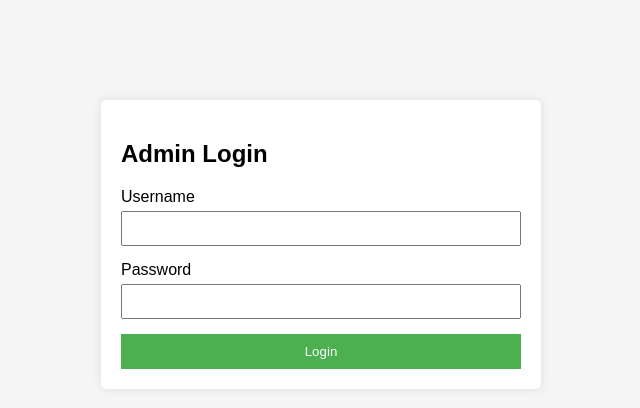
After one commit to Shihara1020/HOTEL-MANAGEMENT, a PHP site: page /admin.php in a window 1280 px wide. The commit adds this page. Shown: the top 408 px of the page, without its empty margins (319-959 px from the left). Run offline with PHP 8.4, Linux system fonts and the light colour scheme.

Commit message:
add admin login page

```diff
--- /dev/null
+++ b/admin.php
@@ -0,0 +1,55 @@
+<?php
+// session_start();
+
+if ($_SERVER['REQUEST_METHOD'] === 'POST') {
+    $username = $_POST['username'] ?? '';
+    $password = $_POST['password'] ?? '';
+
+    // Replace with your actual admin credentials
+    $valid_username = 'admin';
+    $valid_password = '123'; // Store hashed password in production
+
+    if ($username === $valid_username && $password === $valid_password) {
+        $_SESSION['admin_logged_in'] = true;
+        header('Location: index.php');
+        exit;
+    } else {
+        $error = "Invalid username or password";
+    }
+}
+?>
+
+<!DOCTYPE html>
+<html>
+<head>
+    <title>Admin Login</title>
+    <style>
+        body { font-family: Arial, sans-serif; background: #f5f5f5; }
+        .login-form { max-width: 400px; margin: 100px auto; background: white; padding: 20px; border-radius: 5px; box-shadow: 0 0 10px rgba(0,0,0,0.1); }
+        .form-group { margin-bottom: 15px; }
+        label { display: block; margin-bottom: 5px; }
+        input { width: 100%; padding: 8px; box-sizing: border-box; }
+        button { background: #4CAF50; color: white; border: none; padding: 10px; width: 100%; cursor: pointer; }
+        .error { color: red; margin-bottom: 15px; }
+    </style>
+</head>
+<body>
+    <div class="login-form">
+        <h2>Admin Login</h2>
+        <?php if (isset($error)): ?>
+            <div class="error"><?= $error ?></div>
+        <?php endif; ?>
+        <form method="POST">
+            <div class="form-group">
+                <label for="username">Username</label>
+                <input type="text" id="username" name="username" required>
+            </div>
+            <div class="form-group">
+                <label for="password">Password</label>
+                <input type="password" id="password" name="password" required>
+            </div>
+            <button type="submit">Login</button>
+        </form>
+    </div>
+</body>
+</html>
```
Also changed, not shown: index.php (+26 -0 lines).
